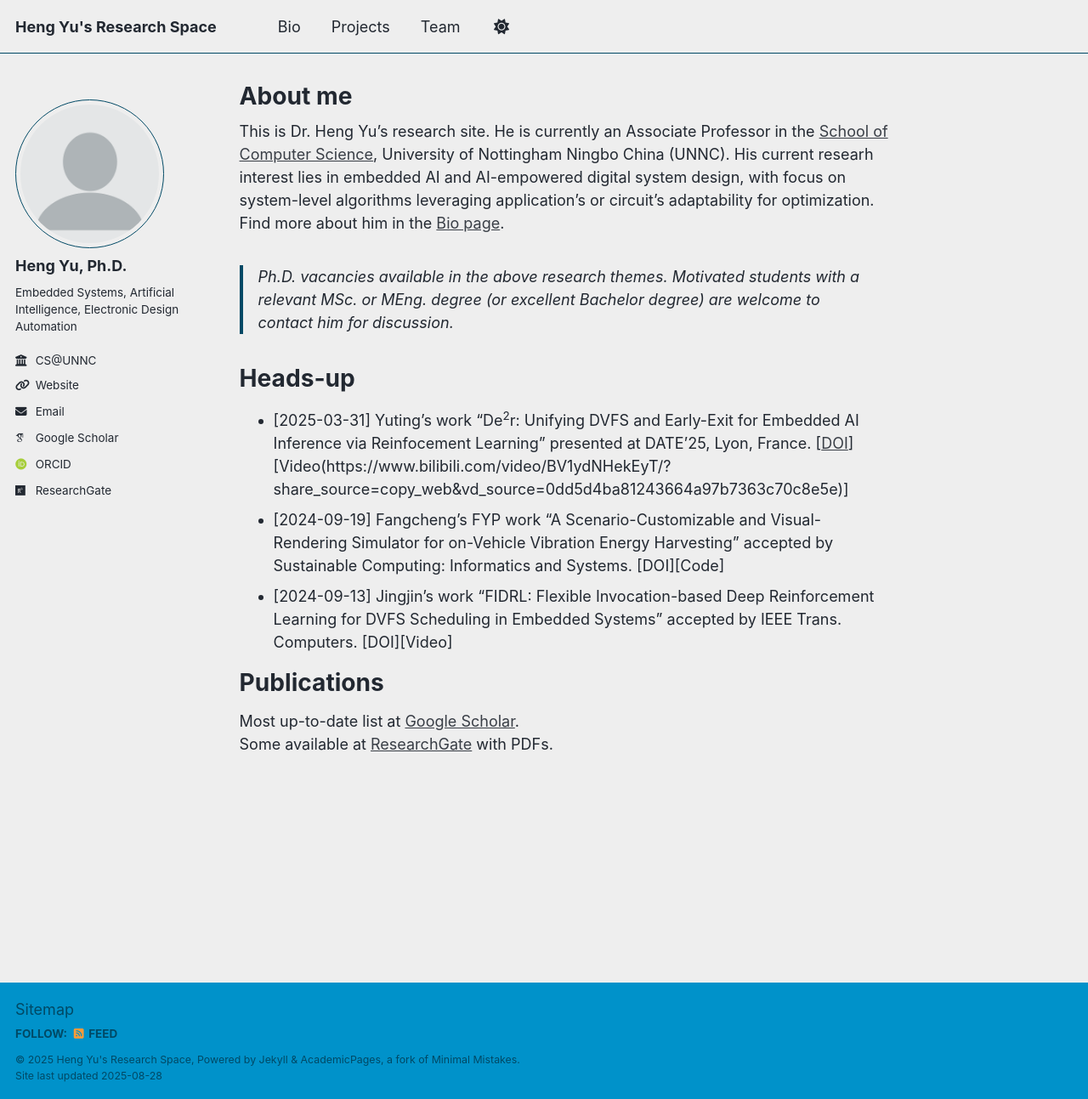
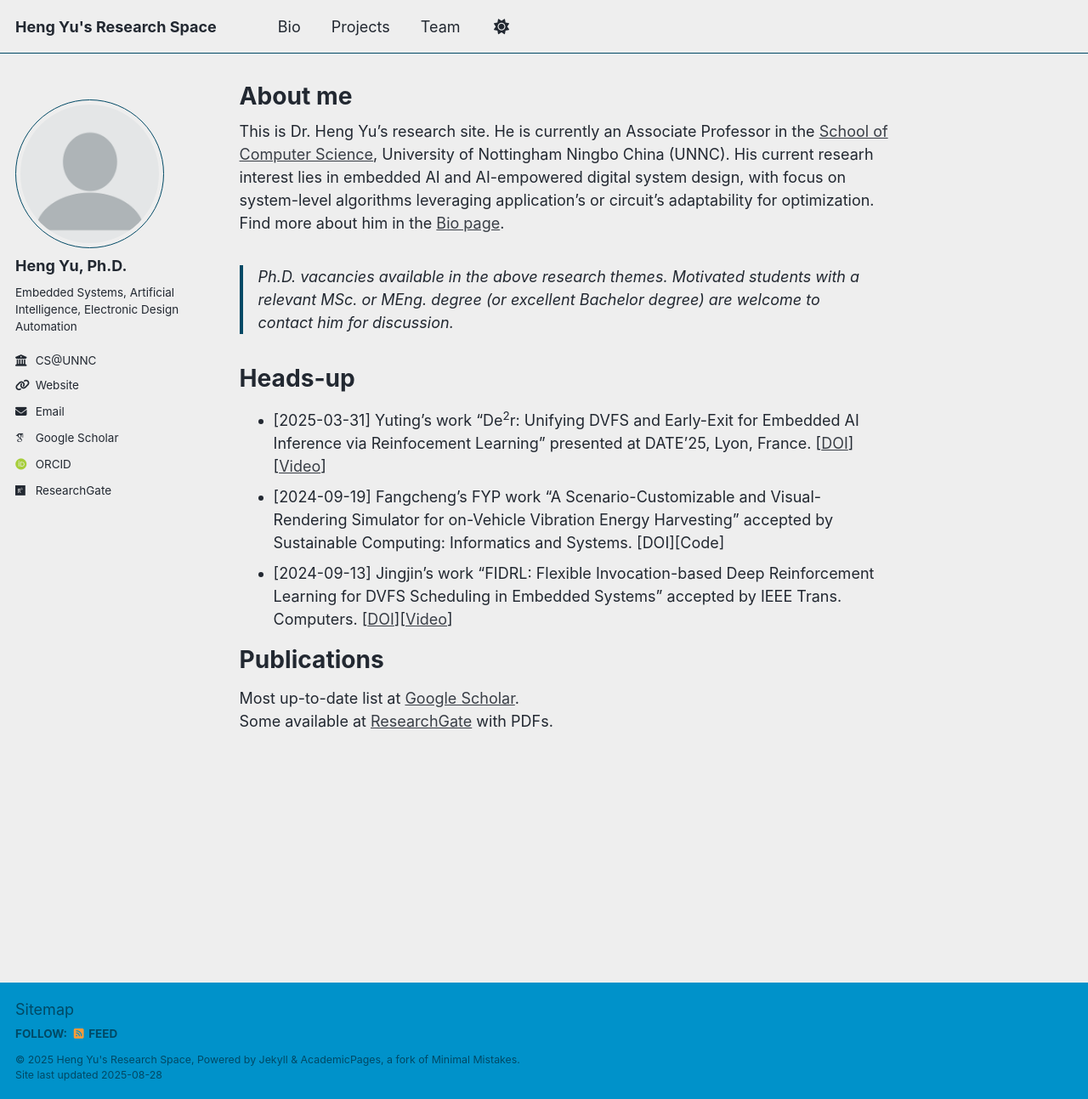
Before and after one commit to eleyuheng/eleyuheng.github.io, a Jekyll site: the page built from _pages/about.md, in a window 1280 px wide and 1293 px high. Shown: the whole window at 85% size. Built offline with Jekyll 4.4.1, drawn with Linux system fonts in a browser that asks for light colours; some web fonts are replaced; a script that is not in the unit is left out; part of the change alters nothing that is shown.

Commit message:
Update about.md

```diff
--- a/_pages/about.md
+++ b/_pages/about.md
@@ -13,9 +13,9 @@ This is Dr. Heng Yu's research site. He is currently an Associate Professor in t
 
 # Heads-up
 
-- [2025-03-31] Yuting's work "De<sup>2</sup>r: Unifying DVFS and Early-Exit for Embedded AI Inference via Reinfocement Learning" presented at DATE'25, Lyon, France. [[DOI](https://doi.org/10.23919/DATE64628.2025.10992707)][Video(https://www.bilibili.com/video/BV1ydNHekEyT/?share_source=copy_web&vd_source=0dd5d4ba81243664a97b7363c70c8e5e)]
+- [2025-03-31] Yuting's work "De<sup>2</sup>r: Unifying DVFS and Early-Exit for Embedded AI Inference via Reinfocement Learning" presented at DATE'25, Lyon, France. [[DOI](https://doi.org/10.23919/DATE64628.2025.10992707)][[Video](https://www.bilibili.com/video/BV1ydNHekEyT/?share_source=copy_web&vd_source=0dd5d4ba81243664a97b7363c70c8e5e)]
 - [2024-09-19] Fangcheng's FYP work "A Scenario-Customizable and Visual-Rendering Simulator for on-Vehicle Vibration Energy Harvesting" accepted by Sustainable Computing: Informatics and Systems. [DOI][Code]
-- [2024-09-13] Jingjin's work "FIDRL: Flexible Invocation-based Deep Reinforcement Learning for DVFS Scheduling in Embedded Systems" accepted by IEEE Trans. Computers. [DOI][Video]
+- [2024-09-13] Jingjin's work "FIDRL: Flexible Invocation-based Deep Reinforcement Learning for DVFS Scheduling in Embedded Systems" accepted by IEEE Trans. Computers. [[DOI](https://doi.org/10.1109/TC.2024.3465933)][[Video](https://www.bilibili.com/video/BV1jSNneZE6w/?share_source=copy_web&vd_source=0dd5d4ba81243664a97b7363c70c8e5e)]
 
 
 # Publications
```
